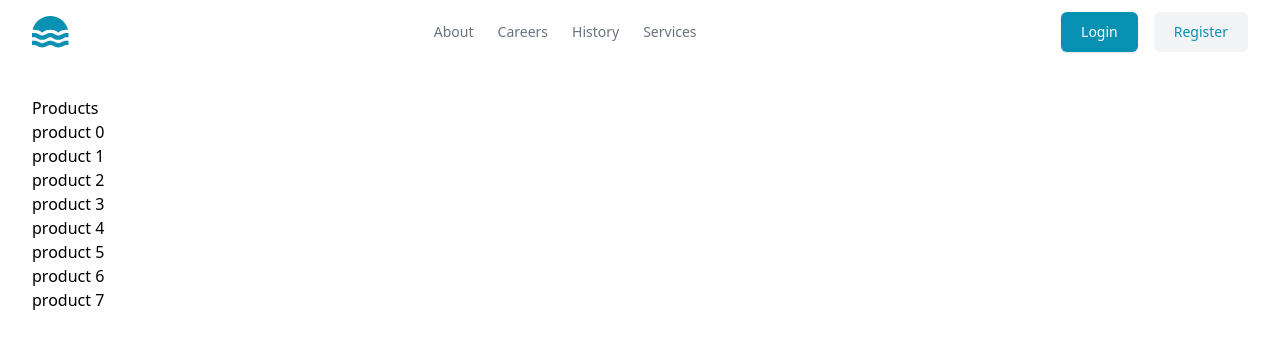
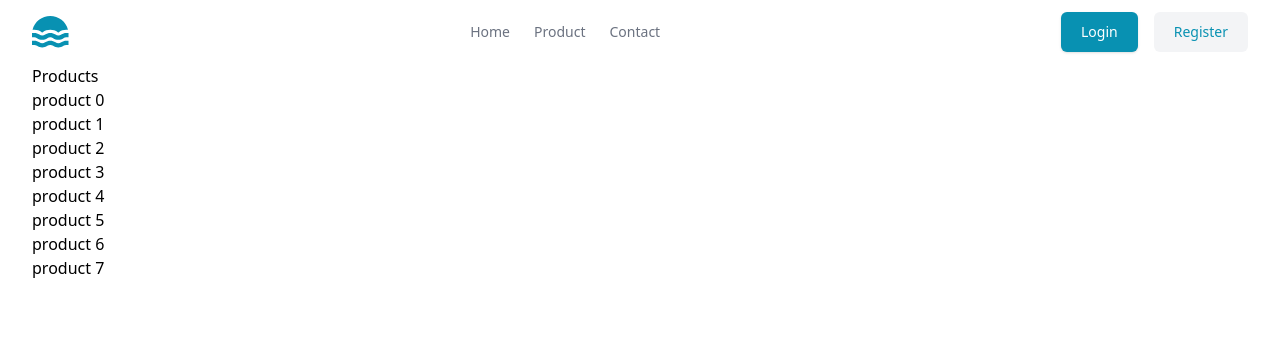
Before and after one commit to charleshugochg/ikeo, a Next.js app: page /products in a window 1280 px wide. Shown: the top 348 px of the page. Built offline with nearby package versions, Linux system fonts and the light colour scheme.

Commit message:
update layout style

```diff
--- a/components/common/Header/index.js
+++ b/components/common/Header/index.js
@@ -27,31 +27,23 @@
                     className="text-gray-500 transition hover:text-gray-500/75"
                     href="/"
                   >
-                    About
+                    Home
                   </a>
                 </li>
                 <li>
                   <a
                     className="text-gray-500 transition hover:text-gray-500/75"
-                    href="/"
+                    href="/products"
                   >
-                    Careers
+                    Product
                   </a>
                 </li>
                 <li>
                   <a
                     className="text-gray-500 transition hover:text-gray-500/75"
-                    href="/"
+                    href="/contact"
                   >
-                    History
-                  </a>
-                </li>
-                <li>
-                  <a
-                    className="text-gray-500 transition hover:text-gray-500/75"
-                    href="/"
-                  >
-                    Services
+                    Contact
                   </a>
                 </li>
               </ul>
--- a/components/common/Layout/index.js
+++ b/components/common/Layout/index.js
@@ -6,7 +6,9 @@
   return (
     <Fragment>
       <Header />
-      <main className="p-8">{children}</main>
+      <main className="mx-auto max-w-screen-xl px-4 sm:px-6 lg:px-8">
+        {children}
+      </main>
     </Fragment>
   )
 }
```
